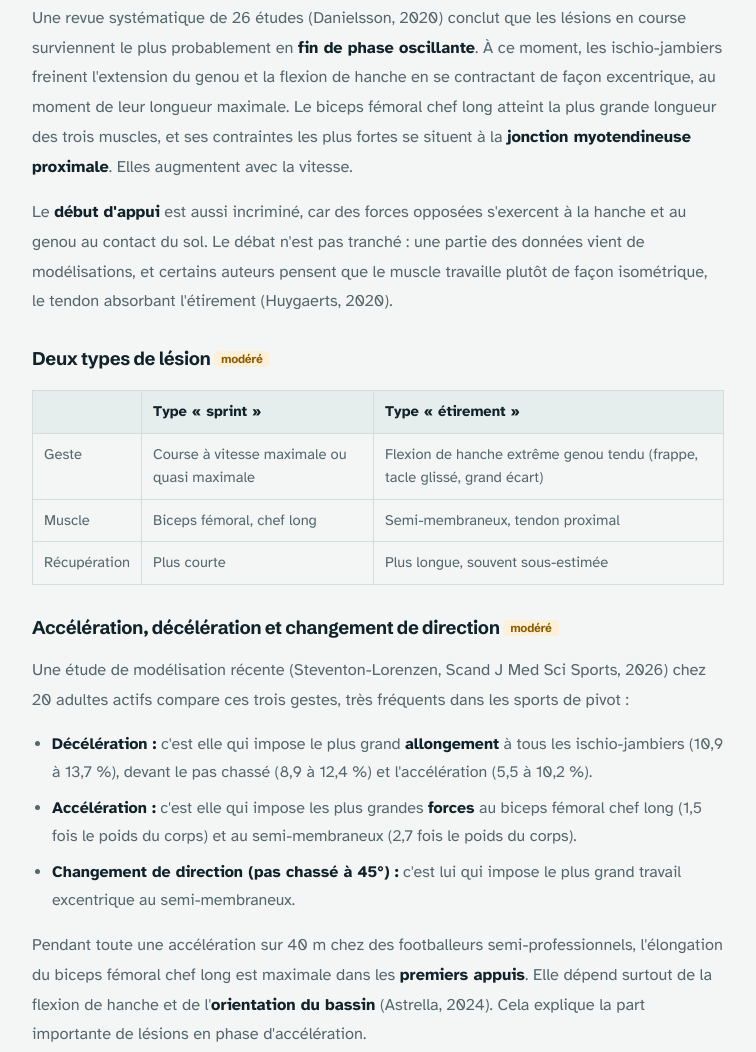
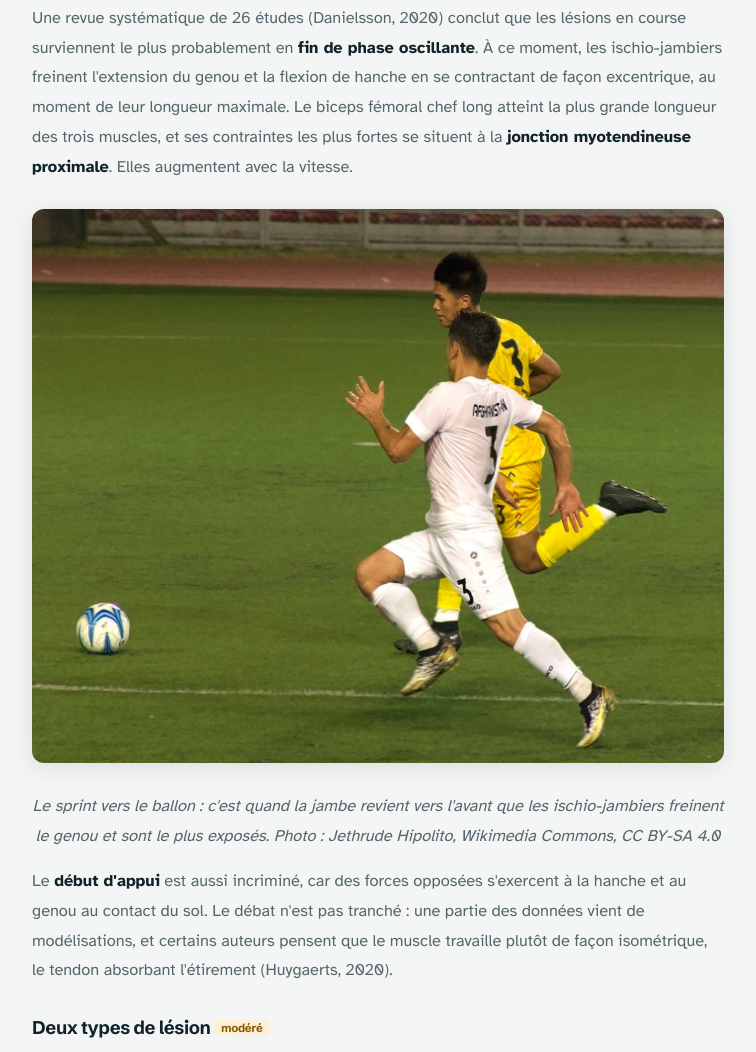
Before and after one commit to nicolasroger16/Jarvis-nico, a plain HTML site: page movecheck-site/blog-ischio-jambiers.html in a window 1280 px wide. Shown: the part 2075-3127 px from the top of the page, without its empty margins (82-838 px from the left). Drawn offline with Linux system fonts and the light colour scheme.

Commit message:
Article ischio-jambiers : photo de sprint et schéma anatomique (Wikimedia Commons, CC BY-SA 4.0)
Co-Authored-By: Claude Opus 5.5 <noreply@anthropic.com>

```diff
--- a/movecheck-site/blog-ischio-jambiers.html
+++ b/movecheck-site/blog-ischio-jambiers.html
@@ -357,6 +357,9 @@
 
 <h3>Le sprint : la fin de phase oscillante <span class="niv fort">solide</span></h3>
 <p>Une revue systématique de 26 études (Danielsson, 2020) conclut que les lésions en course surviennent le plus probablement en <strong>fin de phase oscillante</strong>. À ce moment, les ischio-jambiers freinent l'extension du genou et la flexion de hanche en se contractant de façon excentrique, au moment de leur longueur maximale. Le biceps fémoral chef long atteint la plus grande longueur des trois muscles, et ses contraintes les plus fortes se situent à la <strong>jonction myotendineuse proximale</strong>. Elles augmentent avec la vitesse.</p>
+<img class="article-img" src="images/ischio-sprint.jpg" alt="Deux footballeurs lancés en plein sprint vers le ballon : la jambe arrière en extension, la jambe avant qui revient vers l'avant, phase où les ischio-jambiers freinent le genou" loading="lazy">
+<p class="article-img-caption">Le sprint vers le ballon : c'est quand la jambe revient vers l'avant que les ischio-jambiers freinent le genou et sont le plus exposés. Photo : Jethrude Hipolito, <a href="https://commons.wikimedia.org/wiki/File:Ahadi_and_Rublico_Sprint_for_the_Ball_-_PHI_vs_AFG,_September_12,_2023.png" target="_blank" rel="noopener">Wikimedia Commons</a>, <a href="https://creativecommons.org/licenses/by-sa/4.0/deed.fr" target="_blank" rel="noopener">CC BY-SA 4.0</a></p>
+
 <p>Le <strong>début d'appui</strong> est aussi incriminé, car des forces opposées s'exercent à la hanche et au genou au contact du sol. Le débat n'est pas tranché : une partie des données vient de modélisations, et certains auteurs pensent que le muscle travaille plutôt de façon isométrique, le tendon absorbant l'étirement (Huygaerts, 2020).</p>
 
 <h3>Deux types de lésion <span class="niv moyen">modéré</span></h3>
@@ -434,6 +437,9 @@
 
 <h2 id="irm">3. Le diagnostic et le pronostic : l'IRM et la classification BAMIC</h2>
 <p>La classification britannique (BAMIC) note le grade de la lésion, de 0 à 4, et sa localisation : a = myofasciale, b = jonction myotendineuse, c = <strong>intratendineuse</strong>.</p>
+<img class="article-img" src="images/ischio-tendon.jpg" alt="Schéma des ischio-jambiers à l'arrière de la cuisse, de l'ischion jusqu'au genou, avec une lésion du tendon proximal près de l'os du bassin" loading="lazy" style="max-width:420px;margin-left:auto;margin-right:auto;">
+<p class="article-img-caption">Les ischio-jambiers, de l'ischion (bassin) au genou. Une lésion qui atteint le tendon (ici, le tendon proximal) demande un retour plus prudent. Illustration : InjuryMap, <a href="https://commons.wikimedia.org/wiki/File:Hamstring_tear.svg" target="_blank" rel="noopener">Wikimedia Commons</a>, <a href="https://creativecommons.org/licenses/by-sa/4.0/deed.fr" target="_blank" rel="noopener">CC BY-SA 4.0</a></p>
+
 <ul>
 <li><strong>Lésions intratendineuses (« c ») :</strong> le retour à l'entraînement est plus long. Il prend 34 jours pour un grade 2c et 48 jours pour un 3c chez des athlètes d'athlétisme d'élite, contre 18,6 jours en moyenne pour l'ensemble des lésions (Pollock, Br J Sports Med, 2021). Dans un club de Premier League, il prenait <strong>36 jours contre 24</strong>, avec <strong>38,5 % de récidives contre 12,5 %</strong> (Shamji, 2021).</li>
 <li>Avec une rééducation <strong>adaptée à la localisation</strong> (approche British Athletics), le taux de récidive est tombé à <strong>2,9 %</strong>, et aucune lésion intratendineuse n'a récidivé (Pollock, 2021).</li>
```
Also changed, not shown: movecheck-site/images/ischio-sprint.jpg (added), movecheck-site/images/ischio-tendon.jpg (added).
